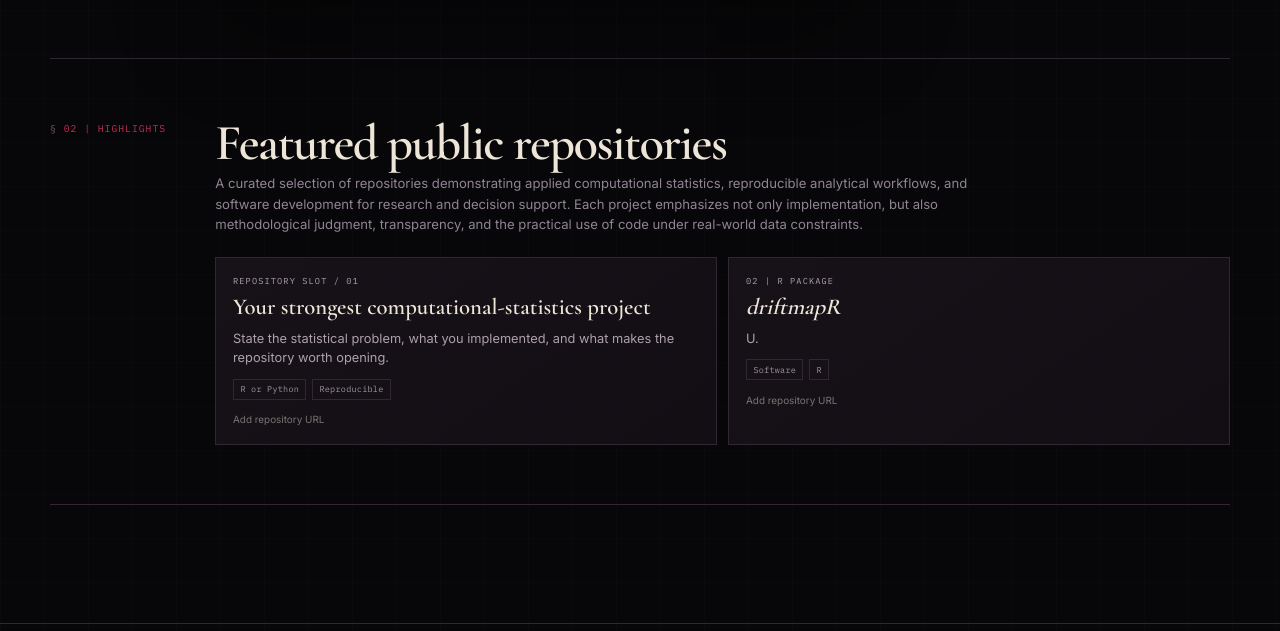
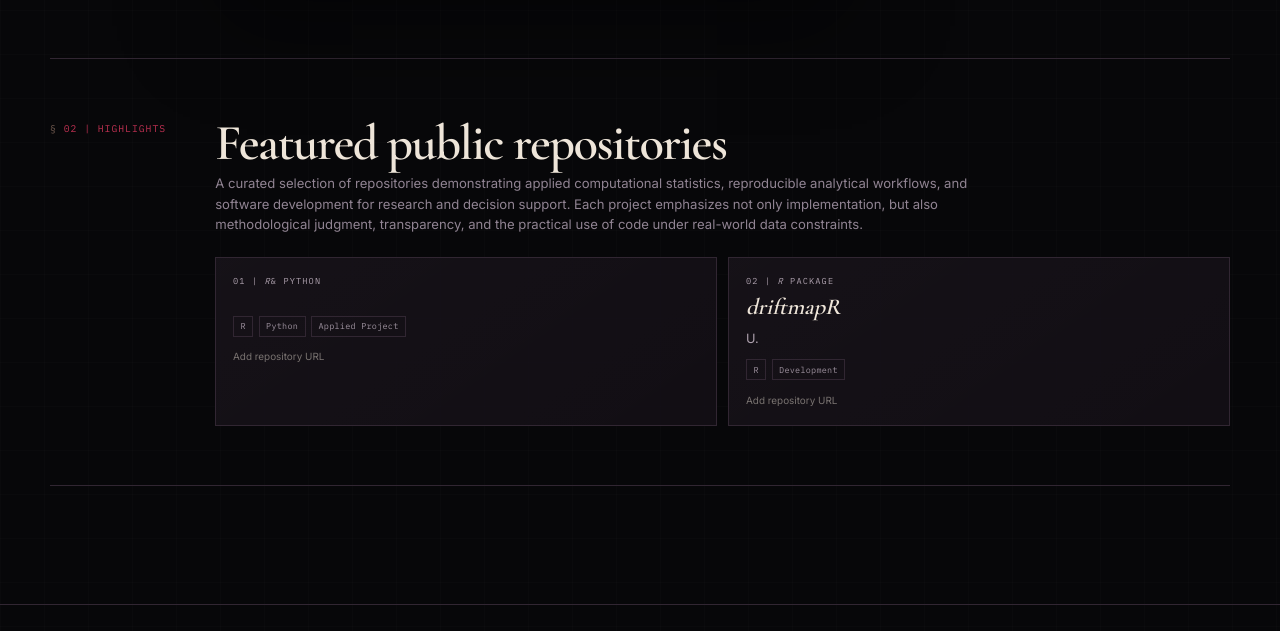
Before and after one commit to LystadJS/LystadJS.github.io, a plain HTML site: page code.html in a window 1280 px wide. Shown: the part 2454-3085 px from the top of the page. Drawn offline with nearby package versions, Linux system fonts and the light colour scheme.

Commit message:
Update code.html

```diff
--- a/code.html
+++ b/code.html
@@ -260,18 +260,18 @@
 
     <div class="work-grid">
       <article class="work-card">
-        <p class="card-kicker">Repository slot / 01</p>
-        <h3>Your strongest computational-statistics project</h3>
-        <p>State the statistical problem, what you implemented, and what makes the repository worth opening.</p>
-        <div class="meta"><span class="tag">R or Python</span><span class="tag">Reproducible</span></div>
+        <p class="card-kicker">01 | <i>R</i>&amp; Python </p>
+        <h3></h3>
+        <p></p>
+        <div class="meta"><span class="tag">R</span><span class="tag">Python</span><span class="tag">Applied Project</span></div>
         <div class="work-links"><span class="placeholder-link">Add repository URL</span></div>
       </article>
 
       <article class="work-card">
-        <p class="card-kicker">02 | R Package</p>
+        <p class="card-kicker">02 | <i>R</i> Package</p>
         <h3><i>driftmapR</i></h3>
         <p>U.</p>
-        <div class="meta"><span class="tag">Software</span><span class="tag">R</span></div>
+        <div class="meta"><span class="tag">R</span><span class="tag">Development</span></div>
         <div class="work-links"><span class="placeholder-link">Add repository URL</span></div>
       </article>
     </div>
```
